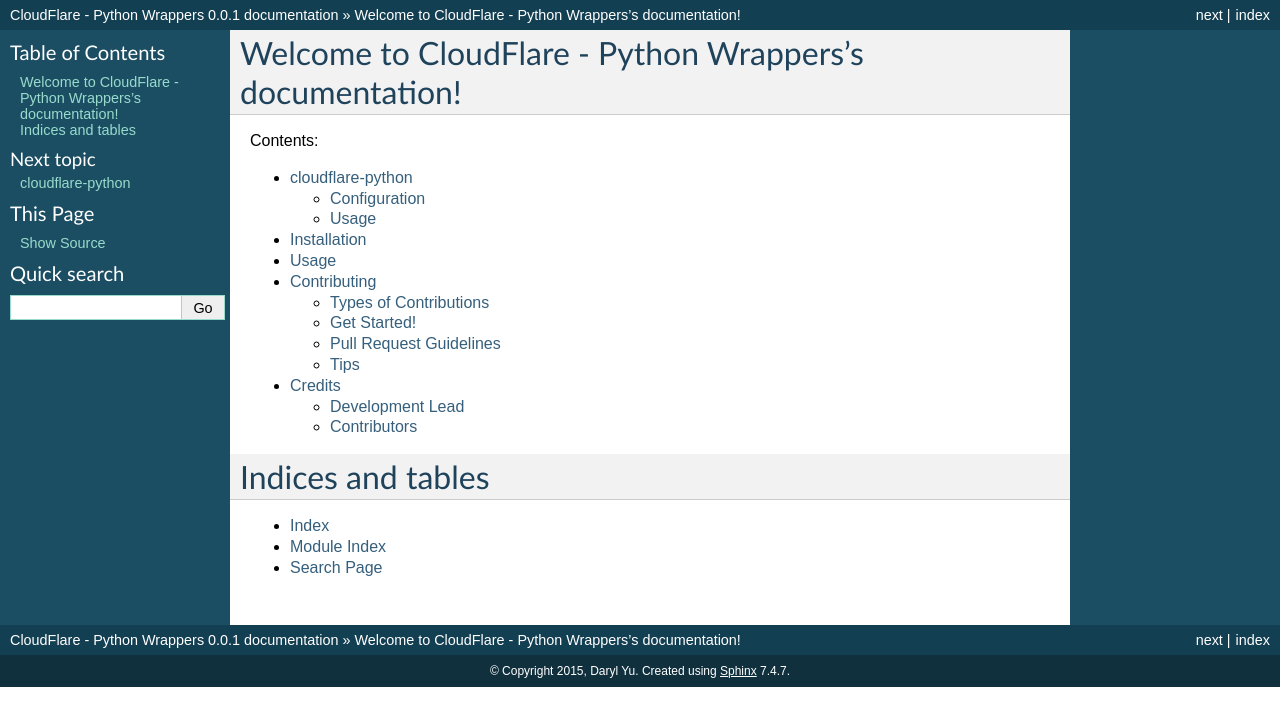
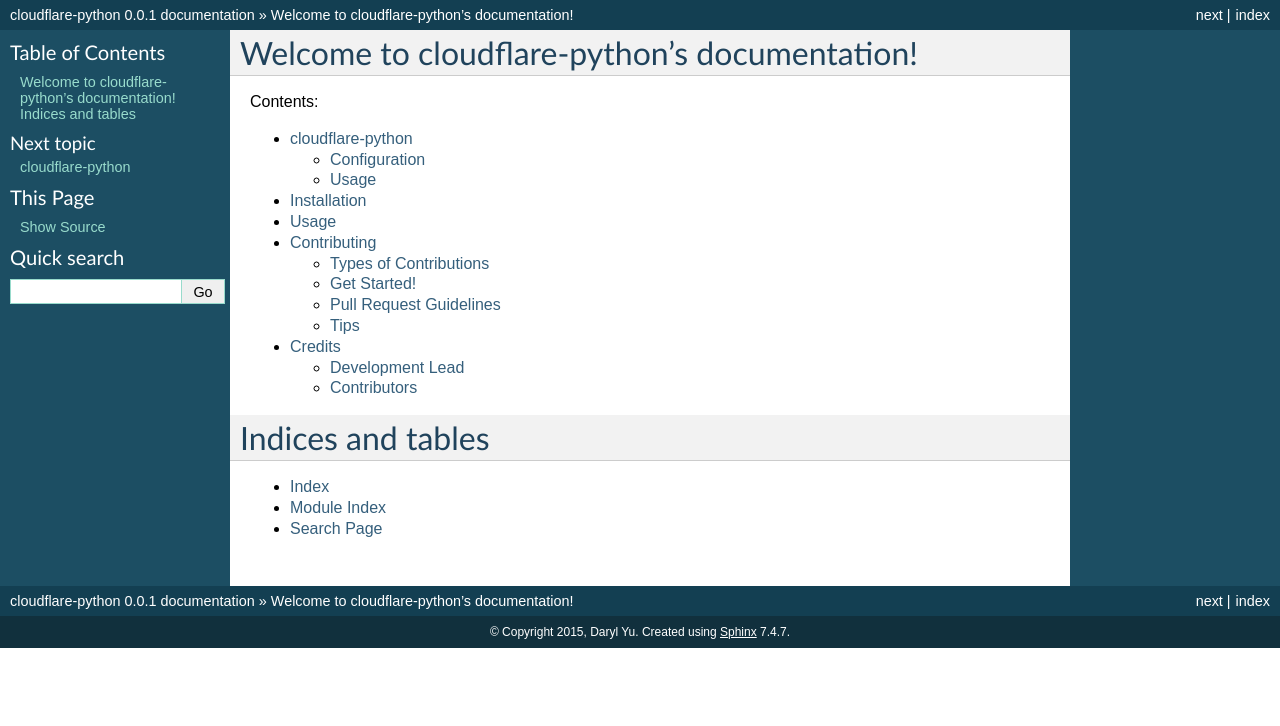
Before and after one commit to darylyu/cloudflare-python, a Sphinx documentation site: the page built from docs/index.rst, in a window 1280 px wide. Shown: the top 726 px of the page. Built offline with Sphinx 7.4.7, drawn with Linux system fonts in a browser that asks for light colours.

Commit message:
Change all instances of "CloudFlare - Python Wrappers" to "cloudflare-python"

```diff
--- a/CONTRIBUTING.rst
+++ b/CONTRIBUTING.rst
@@ -36,8 +36,8 @@
 Write Documentation
 ~~~~~~~~~~~~~~~~~~~
 
-CloudFlare - Python Wrappers could always use more documentation, whether as part of the
-official CloudFlare - Python Wrappers docs, in docstrings, or even on the web in blog posts,
+cloudflare-python could always use more documentation, whether as part of the
+official cloudflare-python docs, in docstrings, or even on the web in blog posts,
 articles, and such.
 
 Submit Feedback
--- a/docs/conf.py
+++ b/docs/conf.py
@@ -55,7 +55,7 @@
 master_doc = 'index'
 
 # General information about the project.
-project = u'CloudFlare - Python Wrappers'
+project = u'cloudflare-python'
 copyright = u'2015, Daryl Yu'
 
 # The version info for the project you're documenting, acts as replacement
@@ -209,7 +209,7 @@
 # [howto/manual]).
 latex_documents = [
     ('index', 'cloudflare.tex',
-     u'CloudFlare - Python Wrappers Documentation',
+     u'cloudflare-python Documentation',
      u'Daryl Yu', 'manual'),
 ]
 
@@ -240,7 +240,7 @@
 # (source start file, name, description, authors, manual section).
 man_pages = [
     ('index', 'cloudflare',
-     u'CloudFlare - Python Wrappers Documentation',
+     u'cloudflare-python Documentation',
      [u'Daryl Yu'], 1)
 ]
 
@@ -255,7 +255,7 @@
 #  dir menu entry, description, category)
 texinfo_documents = [
     ('index', 'cloudflare',
-     u'CloudFlare - Python Wrappers Documentation',
+     u'cloudflare-python Documentation',
      u'Daryl Yu',
      'cloudflare',
      'One line description of project.',
--- a/docs/index.rst
+++ b/docs/index.rst
@@ -3,7 +3,7 @@
    You can adapt this file completely to your liking, but it should at least
    contain the root `toctree` directive.
 
-Welcome to CloudFlare - Python Wrappers's documentation!
+Welcome to cloudflare-python's documentation!
 ======================================
 
 Contents:
--- a/docs/usage.rst
+++ b/docs/usage.rst
@@ -2,6 +2,6 @@
 Usage
 ========
 
-To use CloudFlare - Python Wrappers in a project::
+To use cloudflare-python in a project::
 
     import cloudflare
```
Also changed, not shown: 1 other file.
